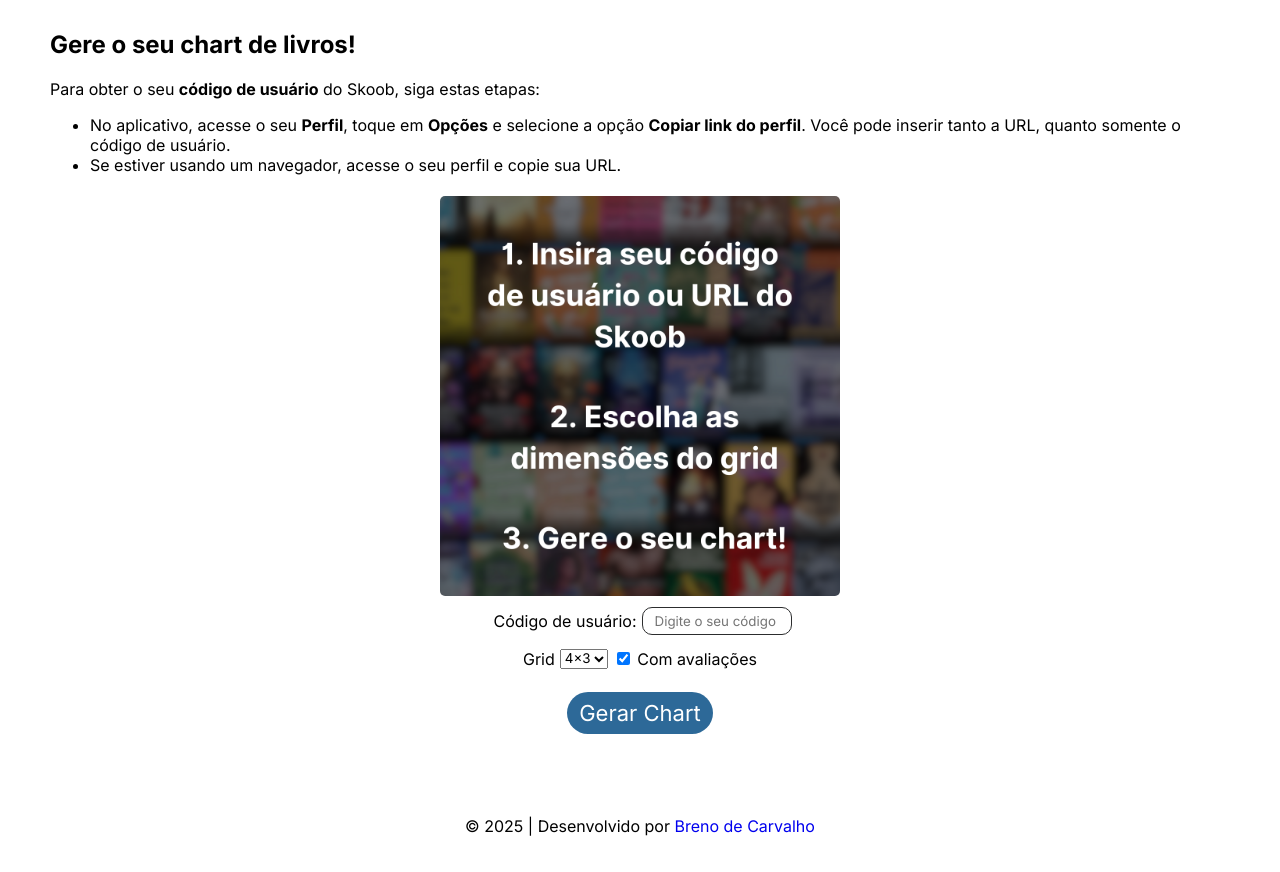
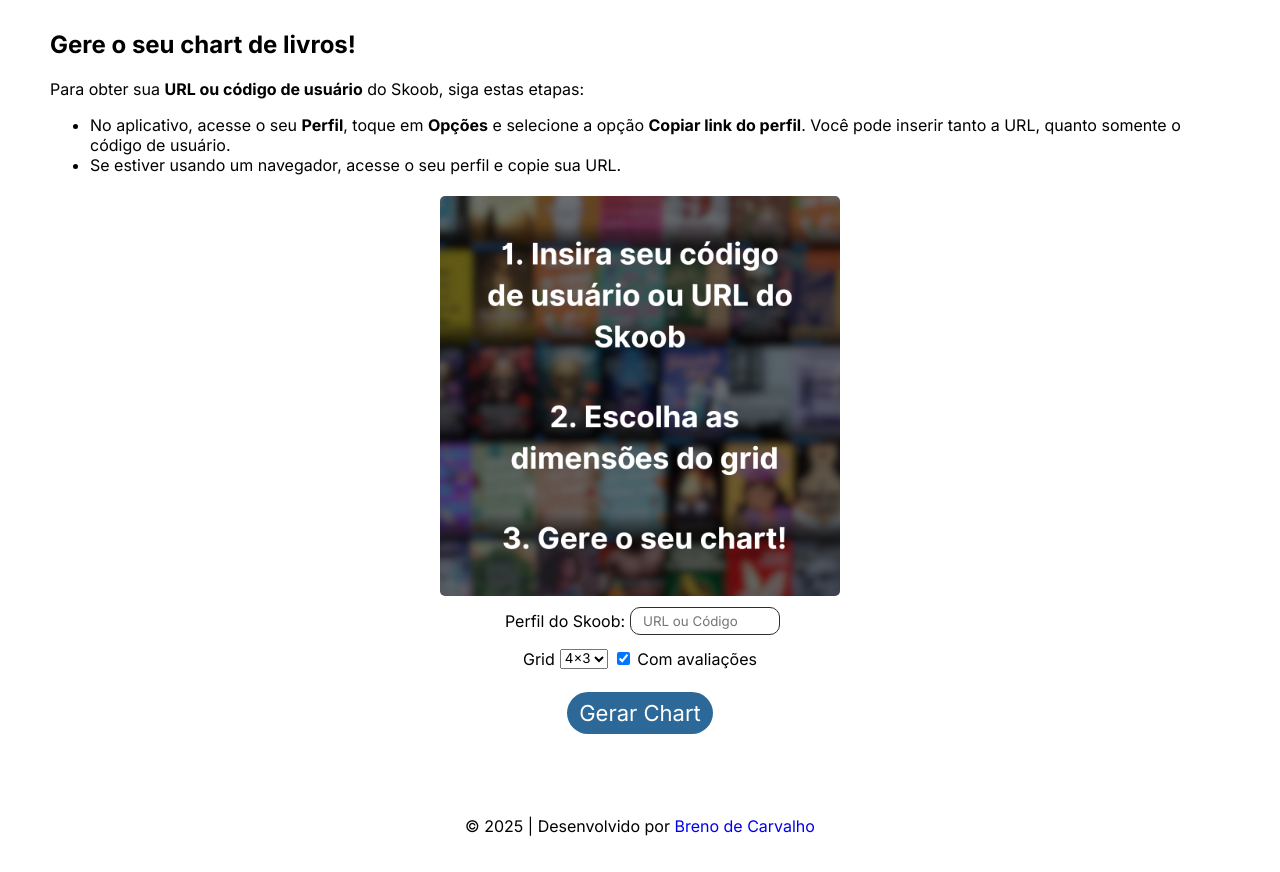
Before and after one commit to brenobcc/chart-for-skoob, a Flask app: page / in a window 1280 px wide. Shown: the part 114-986 px from the top of the page. Run offline with Flask 3, Linux system fonts and the light colour scheme.

Commit message:
feat: url or profile id

```diff
--- a/templates/homepage.html
+++ b/templates/homepage.html
@@ -29,7 +29,7 @@
 
         <h1>Gere o seu chart de livros!</h1>
 
-        <p>Para obter o seu <strong>código de usuário</strong> do Skoob, siga estas etapas:</p>
+        <p>Para obter sua <strong>URL ou código de usuário</strong> do Skoob, siga estas etapas:</p>
             <ul>
                 <li>No aplicativo, acesse o seu <strong>Perfil</strong>, toque em <strong>Opções</strong> e selecione a opção <strong>Copiar link do perfil</strong>. Você pode inserir tanto a URL, quanto somente o código de usuário.</li>
                 <li>Se estiver usando um navegador, acesse o seu perfil e copie sua URL.</li>
@@ -44,8 +44,8 @@
             <form class="form" method="POST">
 
                 <section class="input-section">
-                    <label for="user_id">Código de usuário:</label>
-                    <input class="input-id" type="text" name="user_id" placeholder="Digite o seu código" required>
+                    <label for="user_id">Perfil do Skoob:</label>
+                    <input class="input-id" type="text" name="user_id" placeholder="URL ou Código" required>
                 </section>
 
                 <section class="grid-size">
```
